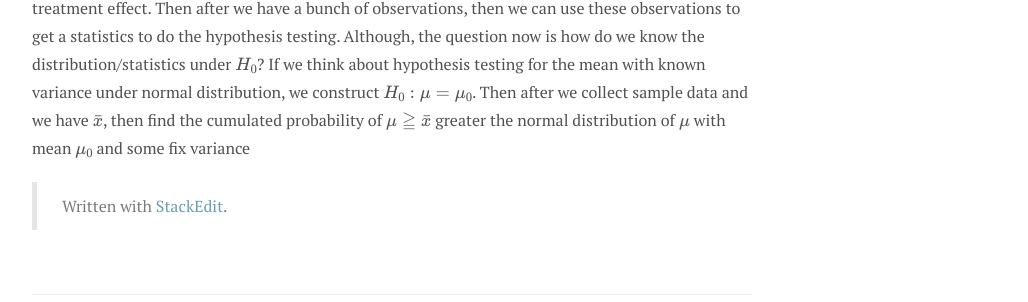
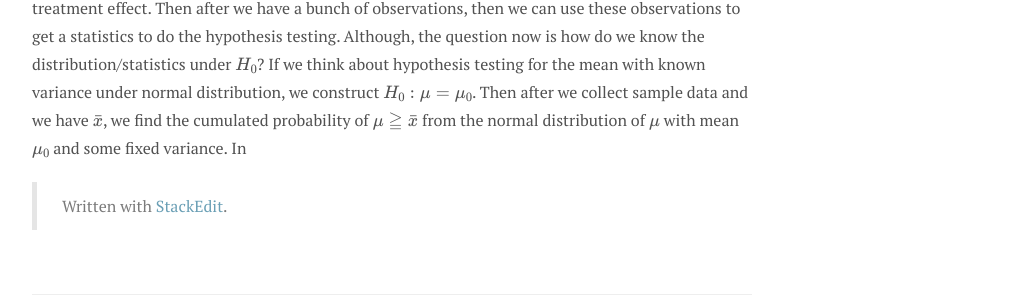
Before and after one commit to andylikescodes/andylikescodes.github.io, a Jekyll site: the page built from _posts/2020-07-28-Testing-Null-Hypothesis-For-Treatment-Effects.md, in a window 1280 px wide and 900 px high, scrolled down 502 px. Shown: the part 256-558 px from the top of the window, without its empty margins (248-1276 px from the left). Built offline with Jekyll 4.4.1, drawn with Linux system fonts in a browser that asks for light colours; nearby versions of some CDN libraries; formulas are drawn with MathJax 3; comment, search, counter and statistics services are not loaded.

Commit message:
_posts/2020-07-28-Testing-Null-Hypothesis-For-Treatment-Effects.md updated from https://stackedit.io/

```diff
--- a/_posts/2020-07-28-Testing-Null-Hypothesis-For-Treatment-Effects.md
+++ b/_posts/2020-07-28-Testing-Null-Hypothesis-For-Treatment-Effects.md
@@ -13,7 +13,7 @@ $\bar{Y}_t - \bar{Y}_c$ is the average effect under the treated subjects and the
 
 Should I consider this distribution as the $H_0$ distribution? Assuming there is no treatment effect? However, the observed $Y$ is associated with a particular $Z$, so what does it mean by randomizing $Z_1$ and then calcuate $\bar{Y}_t - \bar{Y}_c$?
 
-Watching the video again - under $H_0$ the potential outcomes are the same for each subject $y_i(0) = y_i(1)$ for all assignments in $\Omega$. In randomized experiments, all assignment vectors in $\Omega$ are equally likely. I am guessing that under the $H_0$, if we take $\bar{Y}_t - \bar{Y}_c$ as the statistics, then it should be some kind of a distribution around 0, because $H_0$ is making the assumption that there is no treatment effect. Then after we have a bunch of observations, then we can use these observations to get a statistics to do the hypothesis testing. Although, the question now is how do we know the distribution/statistics under $H_0$? If we think about hypothesis testing for the mean with known variance under normal distribution, we construct $H_0:\mu=\mu_0$. Then after we collect sample data and we have $\bar{x}$, then find the cumulated probability of  $\mu \geqq \bar{x}$ greater  the normal distribution of $\mu$ with   mean $\mu_0$ and some fix variance
+Watching the video again - under $H_0$ the potential outcomes are the same for each subject $y_i(0) = y_i(1)$ for all assignments in $\Omega$. In randomized experiments, all assignment vectors in $\Omega$ are equally likely. I am guessing that under the $H_0$, if we take $\bar{Y}_t - \bar{Y}_c$ as the statistics, then it should be some kind of a distribution around 0, because $H_0$ is making the assumption that there is no treatment effect. Then after we have a bunch of observations, then we can use these observations to get a statistics to do the hypothesis testing. Although, the question now is how do we know the distribution/statistics under $H_0$? If we think about hypothesis testing for the mean with known variance under normal distribution, we construct $H_0:\mu=\mu_0$. Then after we collect sample data and we have $\bar{x}$, we find the cumulated probability of  $\mu \geqq \bar{x}$ from the normal distribution of $\mu$ with   mean $\mu_0$ and some fixed variance. In
 
 
 
```
Also changed, not shown: other parts of _posts/2020-07-28-Testing-Null-Hypothesis-For-Treatment-Effects.md (+1 -1 lines).
